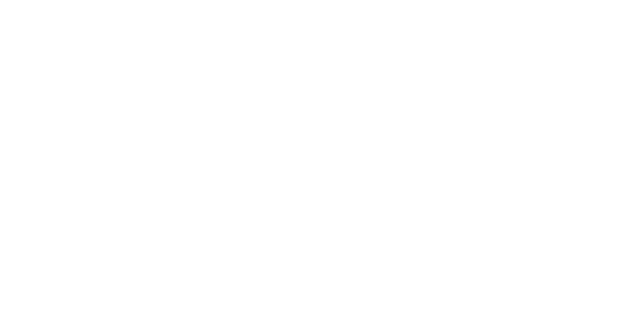
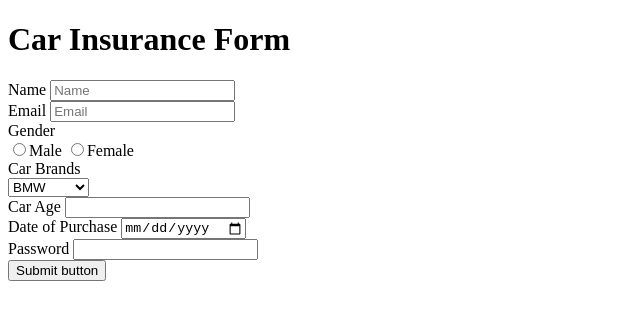
Before and after one commit to acciojob/car-insurance-form-17-08-2003, a website: page main.html in a window 1280 px wide. Shown: the whole page, without its empty margins (0-640 px from the left). Drawn offline with Linux system fonts and the light colour scheme.

Commit message:
car insurance

```diff
--- a/main.html
+++ b/main.html
@@ -7,6 +7,40 @@
 </head>
 
 <body>
+		<form method="post">
+		<h1>Car Insurance Form</h1>
+
+				<label for="name">Name</label>
+				<input type="text" id="name" placeholder="Name" required><br>
+
+				<label for="email">Email</label>
+				<input type="email"required id="email" placeholder="Email"><br>
+
+				<label for="Gender">Gender</label><br>
+				<input type="radio"required name="gender">Male
+				<input type="radio"required name="gender">Female <br>
+
+				<label for="Car Brands">Car Brands</label><br>
+				<select name="option" id="Cars">
+					<option value="BMW" id="Cars">BMW</option>
+					<option value="Audi" id="Cars">Audi</option>
+					<option value="Mercedez" id="Cars">Mercedez</option>
+				</select><br>
+
+				<label for="carage"  id="carage">Car Age</label>
+				<input type="number"required id="carage"><br>
+
+
+					<label for="dop">Date of Purchase</label>
+			<input type="date"required id="dop"><br>
+
+				<label for="password">Password</label>
+				<input type="password"required  id="password"><br>
+
+
+				<button type="submit">Submit button</button>
+
+		</form>
 	<!-- the entire body must be written by student -->
     <script type="text/javascript" src="./script.js">
 </script>
```
